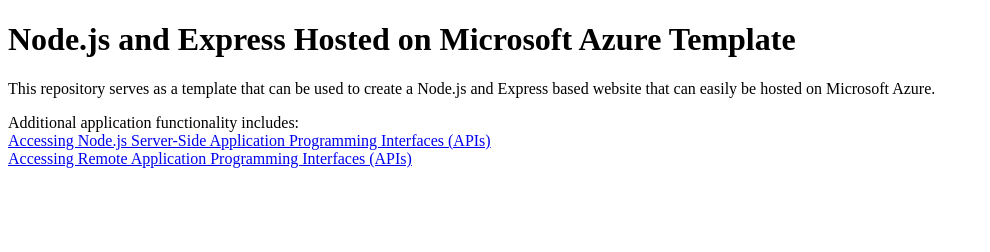
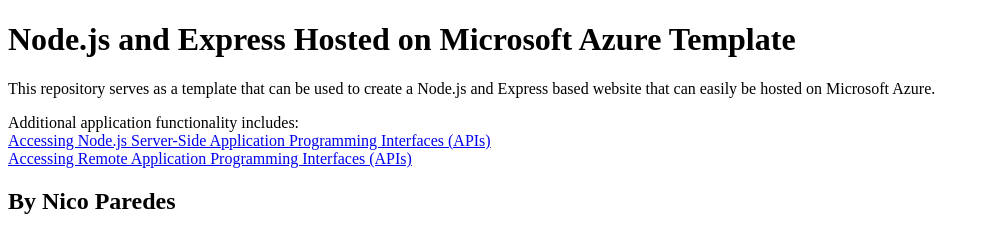
Before and after one commit to denimnico/node-js-on-azure-test, a website: page static/index.html in a window 1280 px wide. Shown: the whole page, without its empty margins (0-990 px from the left). Drawn offline with Linux system fonts and the light colour scheme.

Commit message:
Updated html.index

```diff
--- a/static/index.html
+++ b/static/index.html
@@ -11,5 +11,7 @@
 Additional application functionality includes:<br />
 <a href="fetching-from-server.html">Accessing Node.js Server-Side Application Programming Interfaces (APIs)</a><br />
 <a href="fetching-remote-dog-breeds.html">Accessing Remote Application Programming Interfaces (APIs)</a>
+
+<h2>By Nico Paredes</h2>
 </body>
 </html>
```
